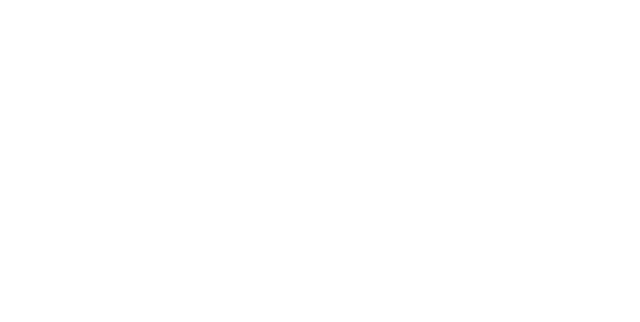
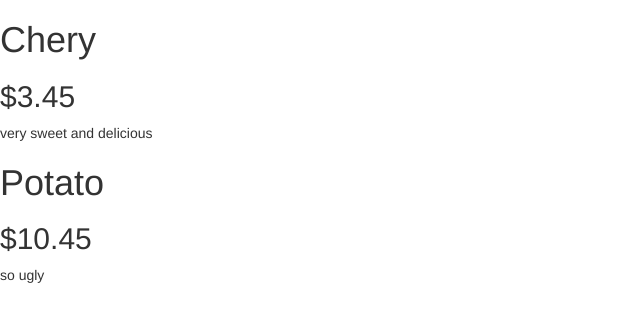
Before and after one commit to EugenePismenniy/hello-angular, a website: page index.html in a window 1280 px wide. Shown: the whole page, without its empty margins (0-640 px from the left). Drawn offline with nearby package versions, Linux system fonts and the light colour scheme.

Commit message:
simple controller

```diff
--- a/index.html
+++ b/index.html
@@ -1,10 +1,57 @@
 <!DOCTYPE html>
-<html lang="en">
+<html lang="en" ng-app="store">
 <head>
     <meta charset="UTF-8">
     <title>Hello Angular</title>
+    <link rel="stylesheet" type="text/css" href="bower_components/bootstrap/dist/css/bootstrap.min.css"/>
 </head>
-<body>
+<body ng-controller="StoreController as store">
+
+<div ng-repeat="product in store.product">
+
+    <h1>{{product.name}}</h1>
+    <h2>${{product.price}}</h2>
+    <p>{{product.description}}</p>
+
+    <button ng-show="store.product.canPurchase">Add to Card</button>
+</div>
+
+<script src="bower_components/angular/angular.min.js"></script>
+
+<script>
+
+    (function () {
+
+        var gem = [{
+                    name: "Chery",
+                    price: 3.45,
+                    description: "very sweet and delicious",
+                    canPurchase: true,
+                    soldOut: false
+                }, {
+
+                    name: "Potato",
+                    price: 10.45,
+                    description: "so ugly",
+                    canPurchase: true,
+                    soldOut: false
+
+
+                }]
+                ;
+
+        var app = angular.module('store', []);
+
+
+        app.controller('StoreController', function () {
+            this.product = gem;
+        });
+
+
+    })();
+
+
+</script>
 
 </body>
 </html>
```
